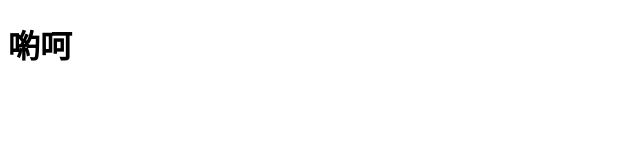
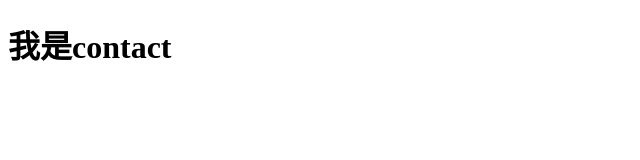
Before and after one commit to ann199560/viteWebsite2, a website built with Vite: page pages/contact.html in a window 1280 px wide. Shown: the whole page, without its empty margins (0-640 px from the left). Built offline with nearby package versions, Linux system fonts and the light colour scheme.

Commit message:
回覆原狀

```diff
--- a/pages/contact.html
+++ b/pages/contact.html
@@ -8,7 +8,7 @@
   </head>
   <body>
     <%- include('./layout/header'); -%>
-    <h1>喲呵</h1>
+    <h1>我是contact</h1>
     <%- include('./layout/footer'); -%>
 
     <script type="module" src="../main.js"></script>
```
Also changed, not shown: pages/index.html (+1 -1 lines).
